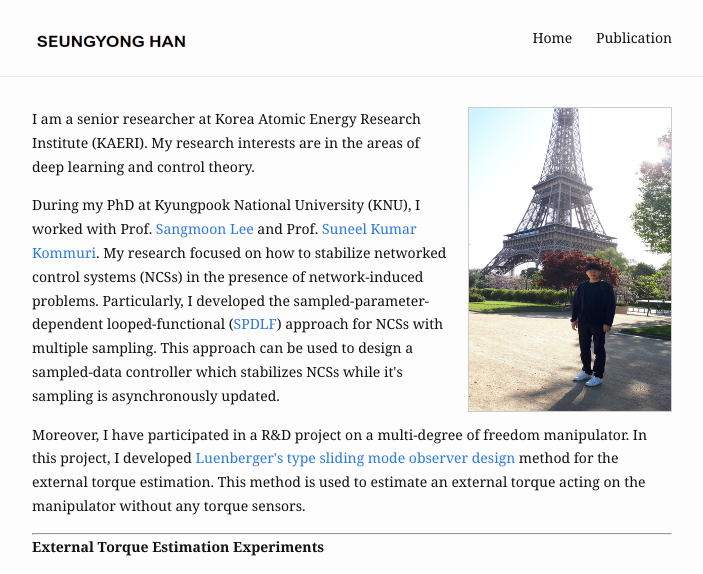
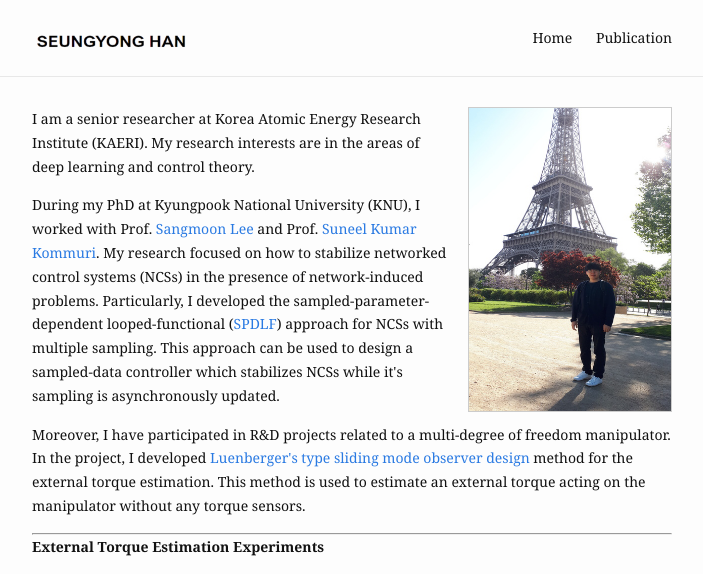
Before and after one commit to seungyong-han/seungyong-han.github.io, a Jekyll site: the page built from index.md, in a window 1280 px wide, cut to the strip 0-574 px from the top of the page. Shown: the whole strip, without its empty margins (288-991 px from the left). Built offline with Jekyll 4.4.1, drawn with Linux system fonts in a browser that asks for light colours.

Commit message:
Update index.md

```diff
--- a/index.md
+++ b/index.md
@@ -14,7 +14,7 @@ During my PhD at Kyungpook National University (KNU), I worked with Prof. <a hre
 </p>
 
 <p>
-Moreover, I have participated in a R&D project on a multi-degree of freedom manipulator. In this project, I developed <a href="https://ieeexplore.ieee.org/abstract/document/9382115">Luenberger's type sliding mode observer design</a> method for the external torque estimation. This method is used to estimate an external torque acting on the manipulator without any torque sensors.
+Moreover, I have participated in R&D projects related to a multi-degree of freedom manipulator. In the project, I developed <a href="https://ieeexplore.ieee.org/abstract/document/9382115">Luenberger's type sliding mode observer design</a> method for the external torque estimation. This method is used to estimate an external torque acting on the manipulator without any torque sensors.
 </p>
 
 ___
```
